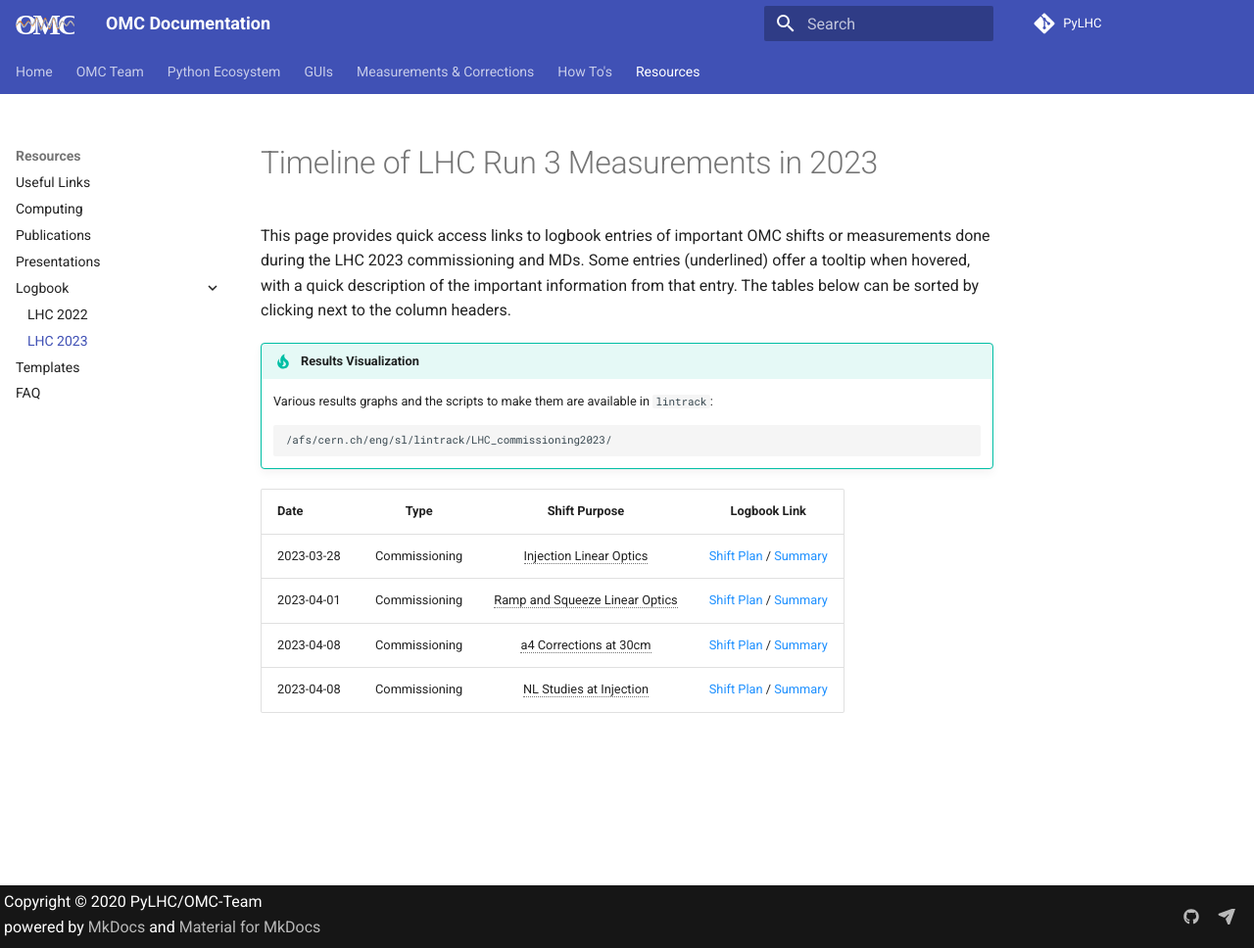
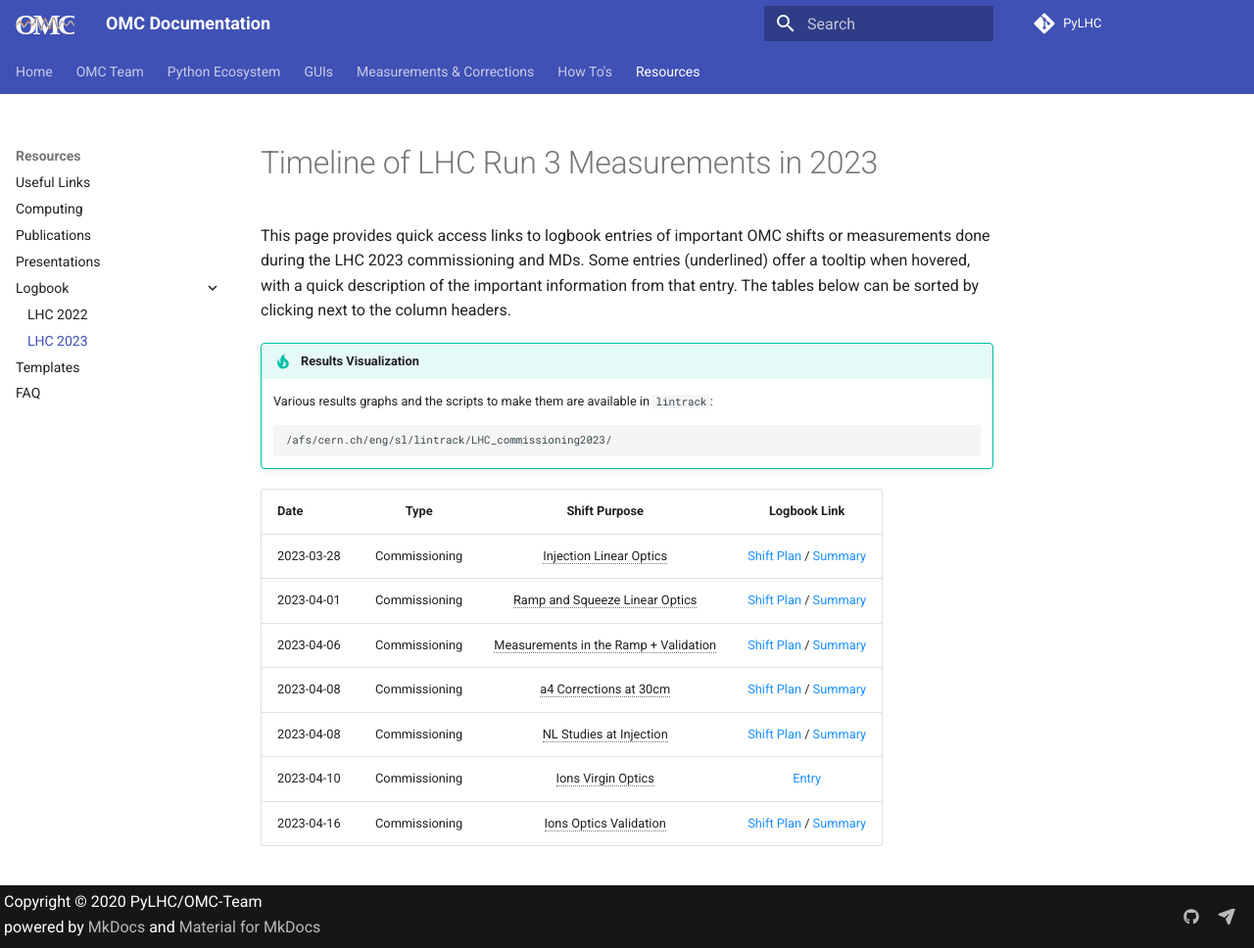
Before and after one commit to pylhc/pylhc.github.io, an MkDocs documentation site: the page built from docs/resources/logbook/2023_lhc.md, in a window 1280 px wide and 968 px high. Shown: the whole window at 98% size. Built offline with MkDocs 1.6.1 and Material for MkDocs 9.7.7, drawn with Linux system fonts in a browser that asks for light colours; comment, search, counter and statistics services are not loaded.

Commit message:
Add 2023 commissioning logbook entries (#97)
* Add 2023 commissioning logbook entries

- some minor corrections to existing entries
- added days 04-06 (validation of new 120cm corrs), 04-10, 04-16 (both Ions)

* fixed some wording

* Update 2023_lhc.md

fixed logbook id

* fix summary link and table formatting

* tweak tooltips

---------

Co-authored-by: Felix Soubelet <felix.soubelet@protonmail.com>

````diff
--- a/docs/resources/logbook/2023_lhc.md
+++ b/docs/resources/logbook/2023_lhc.md
@@ -10,12 +10,17 @@ The tables below can be sorted by clicking next to the column headers.
     /afs/cern.ch/eng/sl/lintrack/LHC_commissioning2023/
     ```
 
-| Date       |     Type      |         Shift Purpose          |                                                             Logbook Link                                                              |
-| :--------- | :-----------: | :----------------------------: | :-----------------------------------------------------------------------------------------------------------------------------------: |
-| 2023-03-28 | Commissioning |    Injection Linear Optics     |      [Shift Plan][inj_linear_optics]{target=\_blank .cern_login} /  [Summary][inj_linear_optics_sum]{target=\_blank .cern_login}      |
-| 2023-04-01 | Commissioning | Ramp and Squeeze Linear Optics | [Shift Plan][squeezed_linear_optics]{target=\_blank .cern_login} /  [Summary][squeezed_linear_optics_sum]{target=\_blank .cern_login} |
-| 2023-04-08 | Commissioning |     a4 Corrections at 30cm     |    [Shift Plan][a4_corrections_30cm]{target=\_blank .cern_login} /  [Summary][a4_corrections_30cm_sum]{target=\_blank .cern_login}    |
-| 2023-04-08 | Commissioning |    NL Studies at Injection     |   [Shift Plan][nl_studies_injection]{target=\_blank .cern_login} /  [Summary][nl_studies_injection_sum]{target=\_blank .cern_login}   |
+| Date       |     Type      |             Shift Purpose             |                                                             Logbook Link                                                              |
+| :--------- | :-----------: | :-----------------------------------: | :-----------------------------------------------------------------------------------------------------------------------------------: |
+| 2023-03-28 | Commissioning |        Injection Linear Optics        |      [Shift Plan][inj_linear_optics]{target=\_blank .cern_login} /  [Summary][inj_linear_optics_sum]{target=\_blank .cern_login}      |
+| 2023-04-01 | Commissioning |    Ramp and Squeeze Linear Optics     | [Shift Plan][squeezed_linear_optics]{target=\_blank .cern_login} /  [Summary][squeezed_linear_optics_sum]{target=\_blank .cern_login} |
+| 2023-04-06 | Commissioning | Measurements in the Ramp + Validation |      [Shift Plan][meas_in_ramp]{target=\_blank .cern_login}           /  [Summary][meas_in_ramp_sum]{target=\_blank .cern_login}      |
+| 2023-04-08 | Commissioning |        a4 Corrections at 30cm         |    [Shift Plan][a4_corrections_30cm]{target=\_blank .cern_login} /  [Summary][a4_corrections_30cm_sum]{target=\_blank .cern_login}    |
+| 2023-04-08 | Commissioning |        NL Studies at Injection        |   [Shift Plan][nl_studies_injection]{target=\_blank .cern_login} /  [Summary][nl_studies_injection_sum]{target=\_blank .cern_login}   |
+| 2023-04-10 | Commissioning |          Ions Virgin Optics           |                                        [Entry][ions_virgin_coupl]{target=\_blank .cern_login}                                         |
+| 2023-04-16 | Commissioning |        Ions Optics Validation         |   [Shift Plan][nl_studies_injection]{target=\_blank .cern_login} / [Summary][nl_studies_injection_sum]{target=\_blank .cern_login}    |
+
+
 
 
 <!-- All the links below -->
@@ -23,15 +28,23 @@ The tables below can be sorted by clicking next to the column headers.
 [inj_linear_optics_sum]:                    https://be-op-logbook.web.cern.ch/elogbook-server/#/logbook?logbookId=322&dateFrom=2023-03-29T00%3A00%3A00&dateTo=2023-03-29T23%3A59%3A59&eventToHighlight=3739271
 [squeezed_linear_optics]:                   https://be-op-logbook.web.cern.ch/elogbook-server/#/logbook?logbookId=1081&dateFrom=2023-04-01T00%3A00%3A00&dateTo=2023-04-01T23%3A59%3A59&eventToHighlight=3741499
 [squeezed_linear_optics_sum]:               https://be-op-logbook.web.cern.ch/elogbook-server/#/logbook?logbookId=322&dateFrom=2023-04-01T00%3A00%3A00&dateTo=2023-04-01T23%3A59%3A59&eventToHighlight=3741722
+[meas_in_ramp]:                             https://be-op-logbook.web.cern.ch/elogbook-server/#/logbook?logbookId=1081&dateFrom=2023-04-06T00%3A00%3A00&dateTo=2023-04-06T23%3A59%3A59&eventToHighlight=3744741
+[meas_in_ramp_sum]:                         https://be-op-logbook.web.cern.ch/elogbook-server/#/logbook?logbookId=1081&dateFrom=2023-04-07T00%3A00%3A00&dateTo=2023-04-07T23%3A59%3A59&eventToHighlight=3744954
 [a4_corrections_30cm]:                      https://be-op-logbook.web.cern.ch/elogbook-server/#/logbook?logbookId=1081&dateFrom=2023-04-08T00%3A00%3A00&dateTo=2023-04-08T23%3A59%3A59&eventToHighlight=3745378
 [a4_corrections_30cm_sum]:                  https://be-op-logbook.web.cern.ch/elogbook-server/#/logbook?logbookId=1081&dateFrom=2023-04-08T00%3A00%3A00&dateTo=2023-04-08T23%3A59%3A59&eventToHighlight=3745433
 [nl_studies_injection]:                     https://be-op-logbook.web.cern.ch/elogbook-server/#/logbook?logbookId=1081&dateFrom=2023-04-08T00%3A00%3A00&dateTo=2023-04-08T23%3A59%3A59&eventToHighlight=3745829
 [nl_studies_injection_sum]:                 https://be-op-logbook.web.cern.ch/elogbook-server/#/logbook?logbookId=322&dateFrom=2023-04-08T23%3A00%3A00&dateTo=2023-04-09T07%3A00%3A00&eventToHighlight=3746004
+[ions_virgin_coupl]:                        https://be-op-logbook.web.cern.ch/elogbook-server/#/logbook?logbookId=1081&dateFrom=2023-04-10T00%3A00%3A00&dateTo=2023-04-10T23%3A59%3A59&eventToHighlight=3746422
+[nl_studies_injection]:                     https://be-op-logbook.web.cern.ch/elogbook-server/#/logbook?logbookId=1081&dateFrom=2023-04-16T00%3A00%3A00&dateTo=2023-04-16T23%3A59%3A59&eventToHighlight=3751170
+[nl_studies_injection_sum]:                 https://be-op-logbook.web.cern.ch/elogbook-server/#/logbook?logbookId=1081&dateFrom=2023-04-16T00%3A00%3A00&dateTo=2023-04-16T23%3A59%3A59&eventToHighlight=3751258
 
 
 
 <!-- Tooltips -->
 *[Injection Linear Optics]:  Corrections with total phase-advance. DA comparison with MO and chroma (improved!). Injection optics with former (2021) corrections validated, fine corrections for normalized dispersion.
-*[Ramp and Squeeze Linear Optics]: Measurements and validation of optics from 200cm down to 30cm, including K-Mod. New corrections at 120cm. All others agree well with corrections from the 2023 MD last year.
+*[Ramp and Squeeze Linear Optics]: Measurements and validation of optics from 200cm down to 30cm, including K-Mod. First new corrections at 120cm, applied from 200cm to 120cm. Bad IP8. All others agree well with corrections from the 2023 MD last year.
+*[Measurements in the Ramp + Validation]: Measurements in the Ramp, Validation of 120cm optics with corrections done on 2023-04-05 to lower IP8 beating.
 *[a4 Corrections at 30cm]: Measurement of the f1012 and f1210 RDTs and corrections tests at 30cm. Some K-Mod measurement at 87cm.
 *[NL Studies at Injection]: Measurement of several RDTs with and without landau octupoles with both 2022 and 2023 optics.
+*[Ions Virgin Optics]: Got ions optics to 50cm at IP2. Minor local coupling correction attempted, not very convincing. This is poorly documented in the logbook.
+*[Ions Optics Validation]: Implemented new local corrs at IP2. Trimmed energy to be the same as nominal. Calculated global corrections and re-measured for validation.
````
